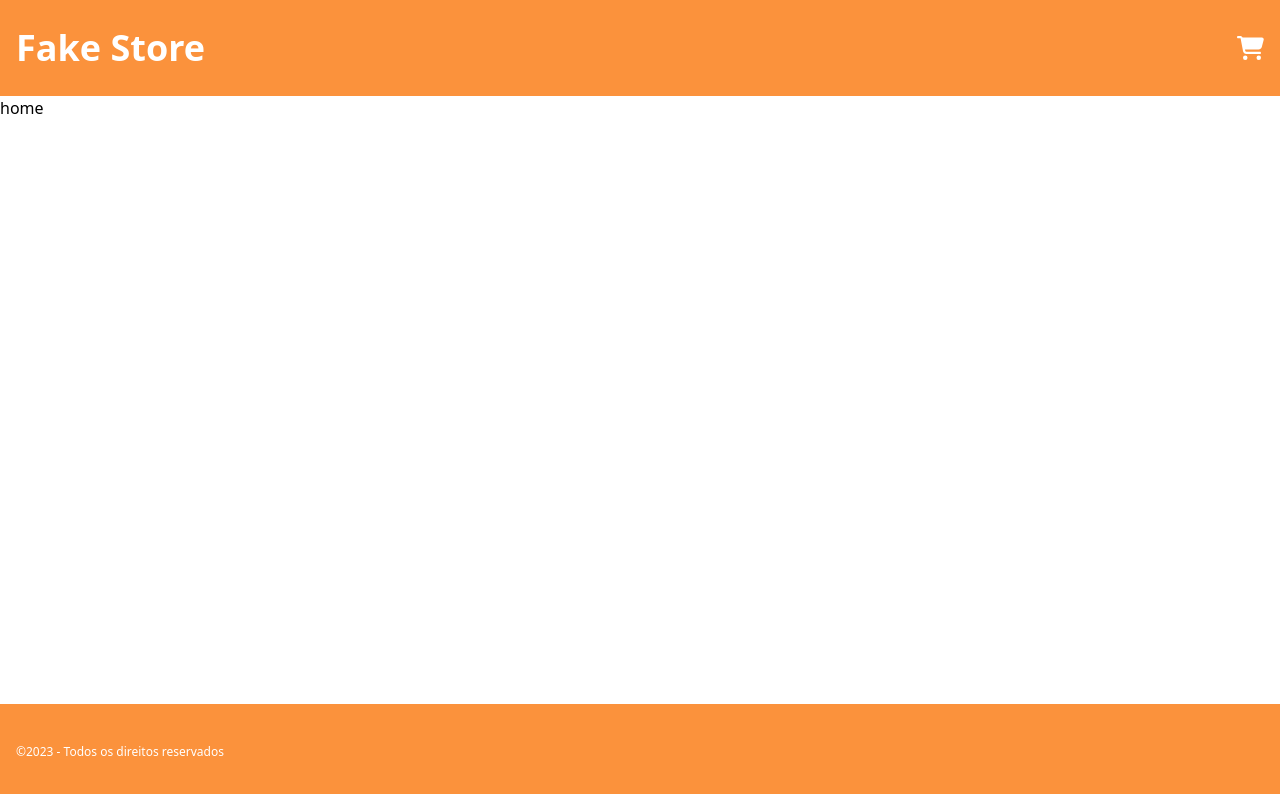
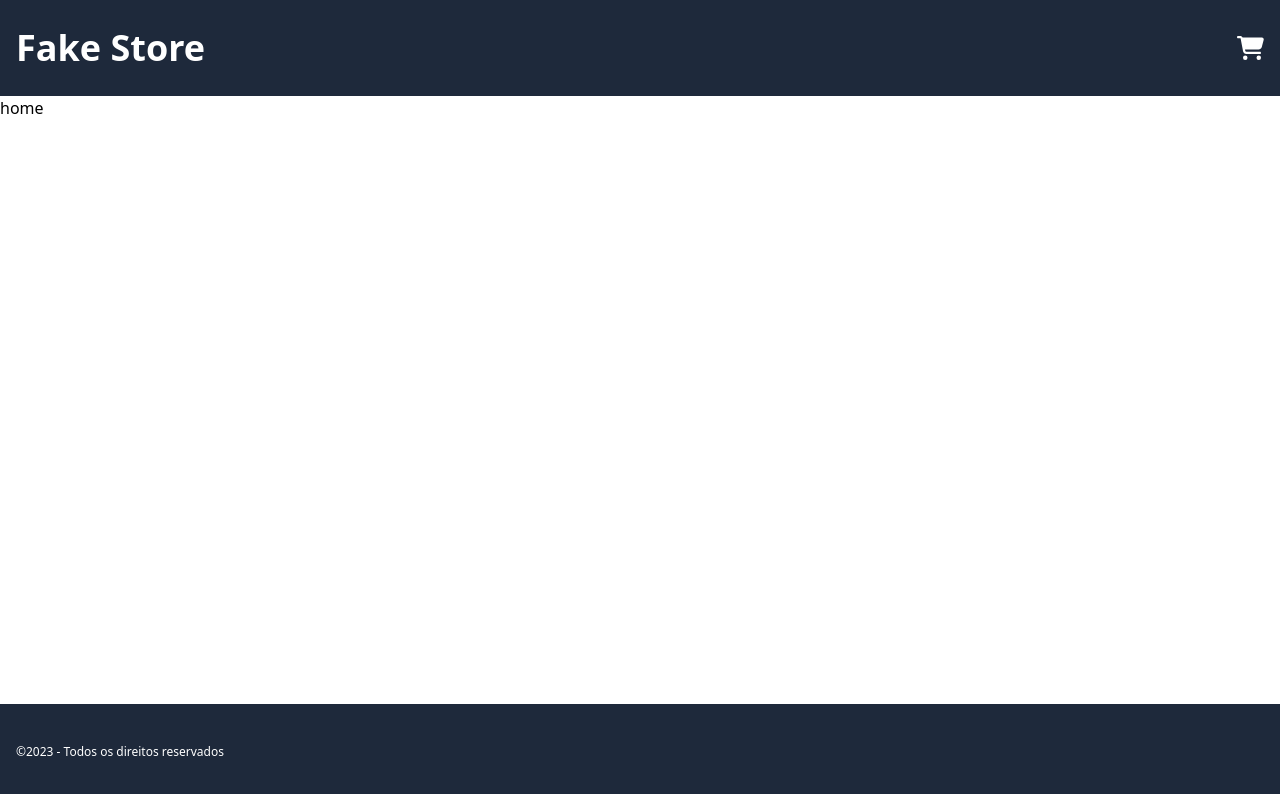
Before and after one commit to bruno-caike/fake-store, a React (Vite) app: page / in a window 1280 px wide. Shown: the top 794 px of the page. Built offline with nearby package versions, Linux system fonts and the light colour scheme.

Commit message:
alterado a cor do header

```diff
--- a/src/components/Footer.jsx
+++ b/src/components/Footer.jsx
@@ -1,6 +1,6 @@
 const Footer = () => {
     return (
-        <footer className="bg-orange-400">
+        <footer className="bg-slate-800">
             <div className="container flex items-center h-24">
                 <p className="text-white text-xs">©2023 - Todos os direitos reservados</p>
             </div>
--- a/src/components/Header.jsx
+++ b/src/components/Header.jsx
@@ -5,7 +5,7 @@ import { routes } from "../utils/variables";
 
 const Header = () => {
     return (
-        <header className="bg-orange-400">
+        <header className="bg-slate-800">
             <div className="container flex items-center justify-between h-24">
                 <Link to={routes.home} className="text-white font-bold text-4xl">Fake Store</Link>
                 <button className="text-white text-2xl transition-all hover:text-slate-400"><FontAwesomeIcon icon={faCartShopping} /></button>
```
